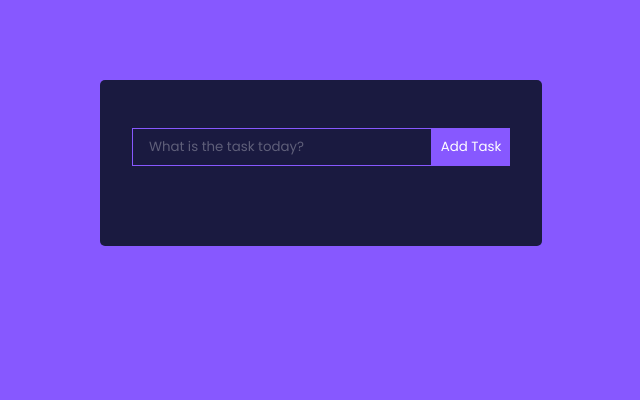
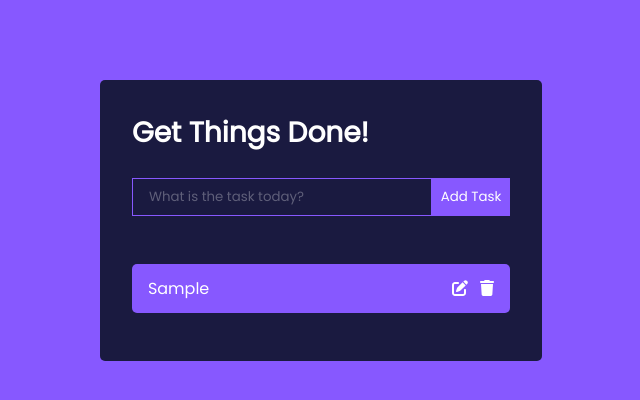
Before and after one commit to McRonaah/react-to-do-list, a React (Vite) app: page / in a window 1280 px wide. Both pictures are taken after typing "Sample" into the empty fields and a click on the button "Add Task". Shown: the top 400 px of the page, without its empty margins (319-959 px from the left). Built offline with nearby package versions, Linux system fonts and the light colour scheme.

Commit message:
:zap: adding todos using props :rocket:

```diff
--- a/src/components/Todo.jsx
+++ b/src/components/Todo.jsx
@@ -1,9 +1,18 @@
 // eslint-disable-next-line no-unused-vars
 import React from 'react';
+import { FontAwesomeIcon } from '@fortawesome/react-fontawesome';
+import { faPenToSquare } from '@fortawesome/free-solid-svg-icons';
+import { faTrash } from '@fortawesome/free-solid-svg-icons';
 
-const Todo = () => {
+const Todo = ({task}) => {
   return (
-    <div>Todo</div>
+    <div className="Todo">
+        <p>{task.task}</p>
+        <div>
+        <FontAwesomeIcon icon={faPenToSquare}  />
+        <FontAwesomeIcon icon={faTrash}  />
+        </div>
+    </div>
   )
 }
 
--- a/src/components/TodoForm.jsx
+++ b/src/components/TodoForm.jsx
@@ -2,7 +2,8 @@
 import React, { useState } from 'react';
 
 const TodoForm = ({addTodo}) => {
-  const [value, setValue] = useState(''); // Provide an initial value
+
+  const [value, setValue] = useState('');
 
   const handleSubmit = e => {
     e.preventDefault();
--- a/src/components/TodoWrapper.jsx
+++ b/src/components/TodoWrapper.jsx
@@ -3,6 +3,7 @@
 import TodoForm from './TodoForm';
 import { v4 as uuidv4 } from 'uuid';
 uuidv4();
+import Todo from './Todo';
 
 const TodoWrapper = () => {
 
@@ -11,11 +12,19 @@
   const addTodo = todo => {
     setTodos([...todos, {id: uuidv4(), task: todo,
        completed: false, isEditing: false}])
+       console.log(todos)
   }
 
   return (
     <div className='TodoWrapper'>
+      <h1>Get Things Done!</h1>
       <TodoForm addTodo={addTodo} />
+
+      {todos.map((todo, index) => (
+        <Todo task={todo} key ={index}
+         />
+      ))}
+
     </div>
   )
 }
```
